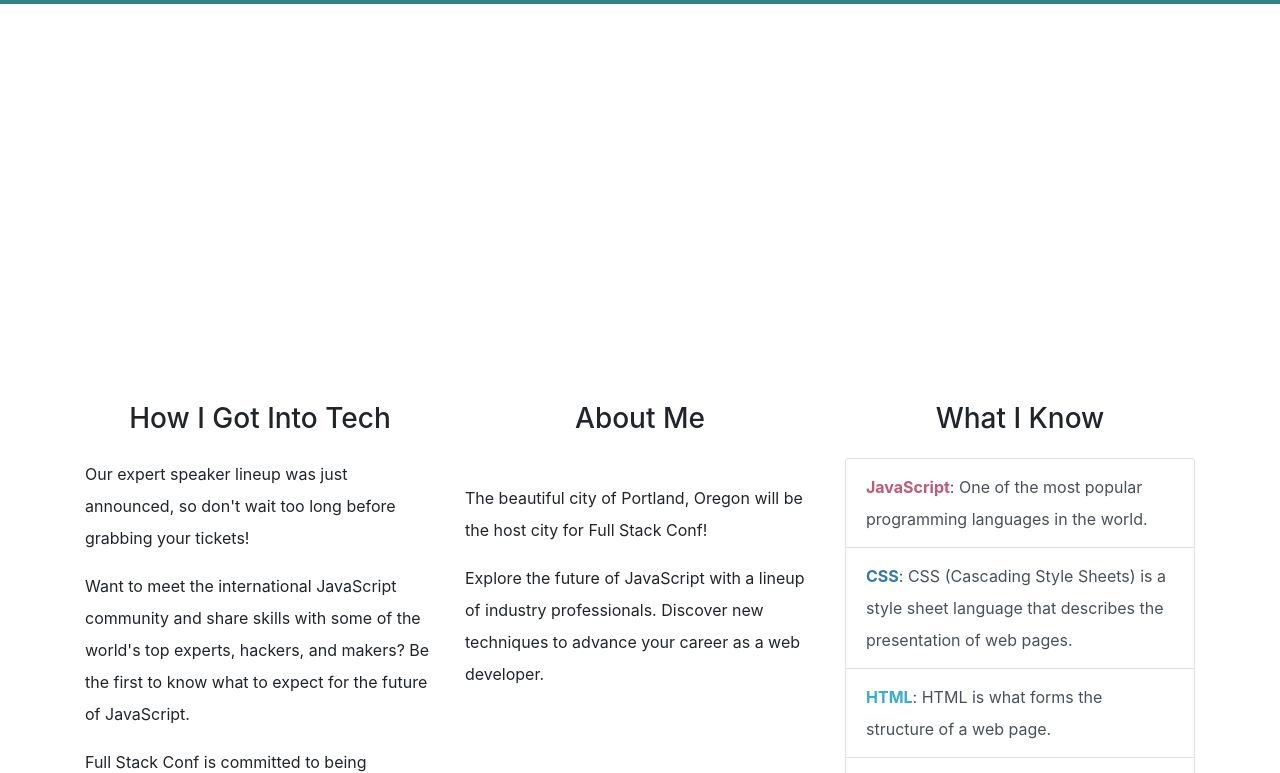
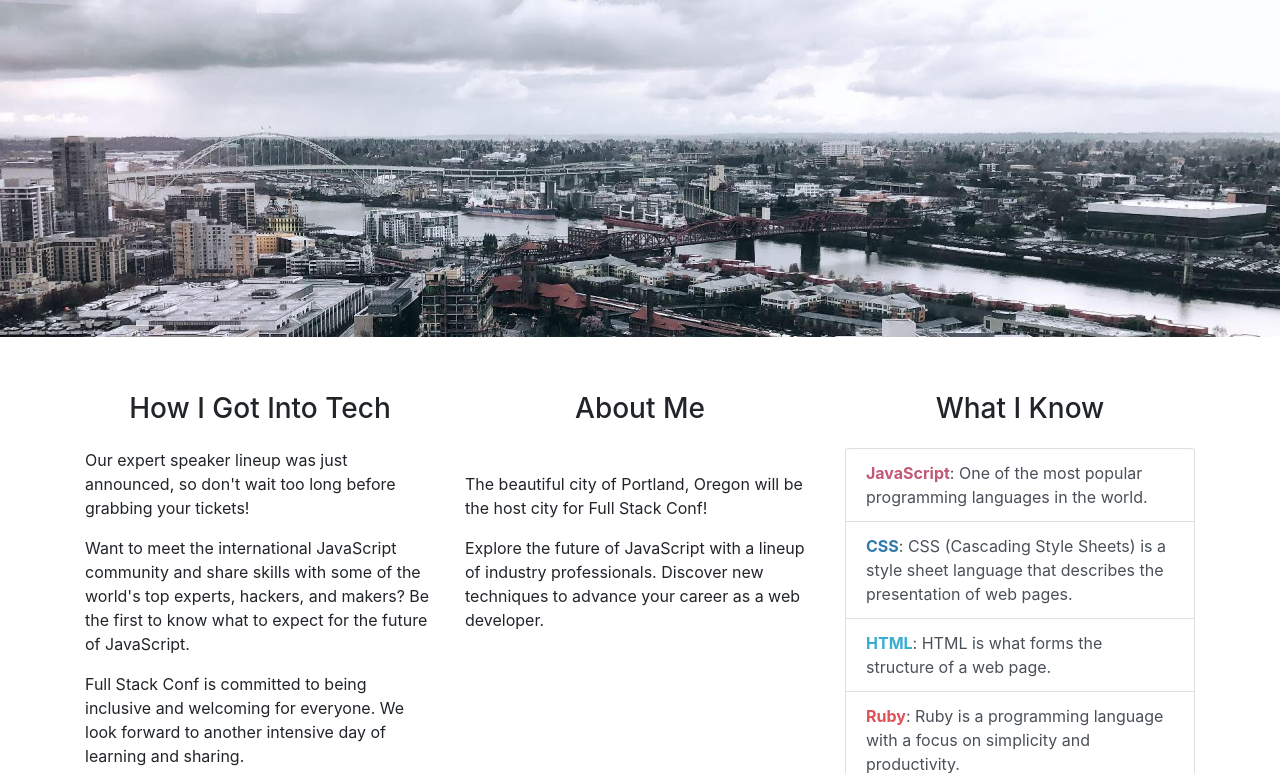
Before and after one commit to salgc826/salgc826.github.io, a plain HTML site: page index.html in a window 1280 px wide. Shown: the part 86-859 px from the top of the page. Drawn offline with nearby package versions, Linux system fonts and the light colour scheme.

Commit message:
changed the url to a ''

```diff
--- a/css/custom.css
+++ b/css/custom.css
@@ -70,13 +70,9 @@ h3 {
 }
 
 .jumbotron {
-    background-image: url(portland.jpg);
+    background-image: url('../images/portland.jpg');
     background-size: cover;
     padding: 7rem 7rem;
-}
-
-body {
-    line-height: 2;
 }
 
 .footer {
```
